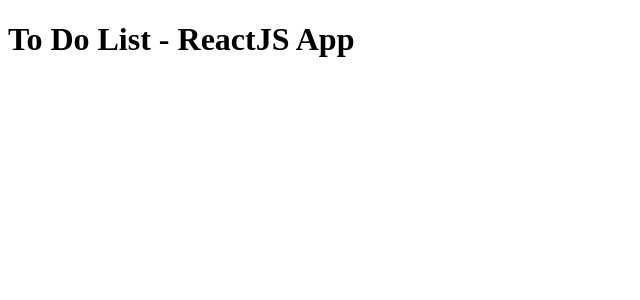
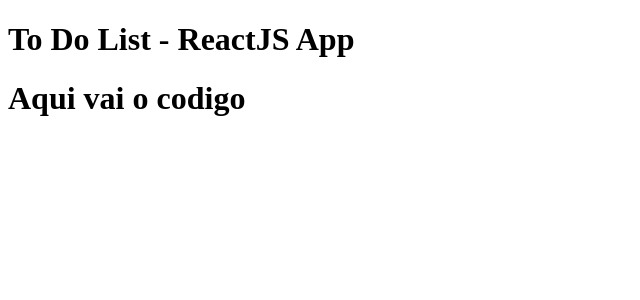
Before and after one commit to rodrigodalmoro7/Todo-list-react, a React app: page / in a window 1280 px wide. Shown: the top 300 px of the page, without its empty margins (0-640 px from the left). Built offline with nearby package versions, Linux system fonts and the light colour scheme.

Commit message:
Create Body.js

```diff
--- a/src/App.js
+++ b/src/App.js
@@ -1,9 +1,13 @@
 import React from "react";
 import Header from "./components/Header";
+import Body from "./components/Body";
 
 function App(){
     return(
-        <Header title="To Do List - ReactJS App" />
+        <>
+            <Header title="To Do List - ReactJS App" />
+            <Body />
+        </>
     )
 }
 
--- /dev/null
+++ b/src/components/Body.js
@@ -0,0 +1,8 @@
+import React from "react";
+
+function Body(){
+
+    return <h1>Aqui vai o codigo</h1>
+}
+
+export default Body;
```
